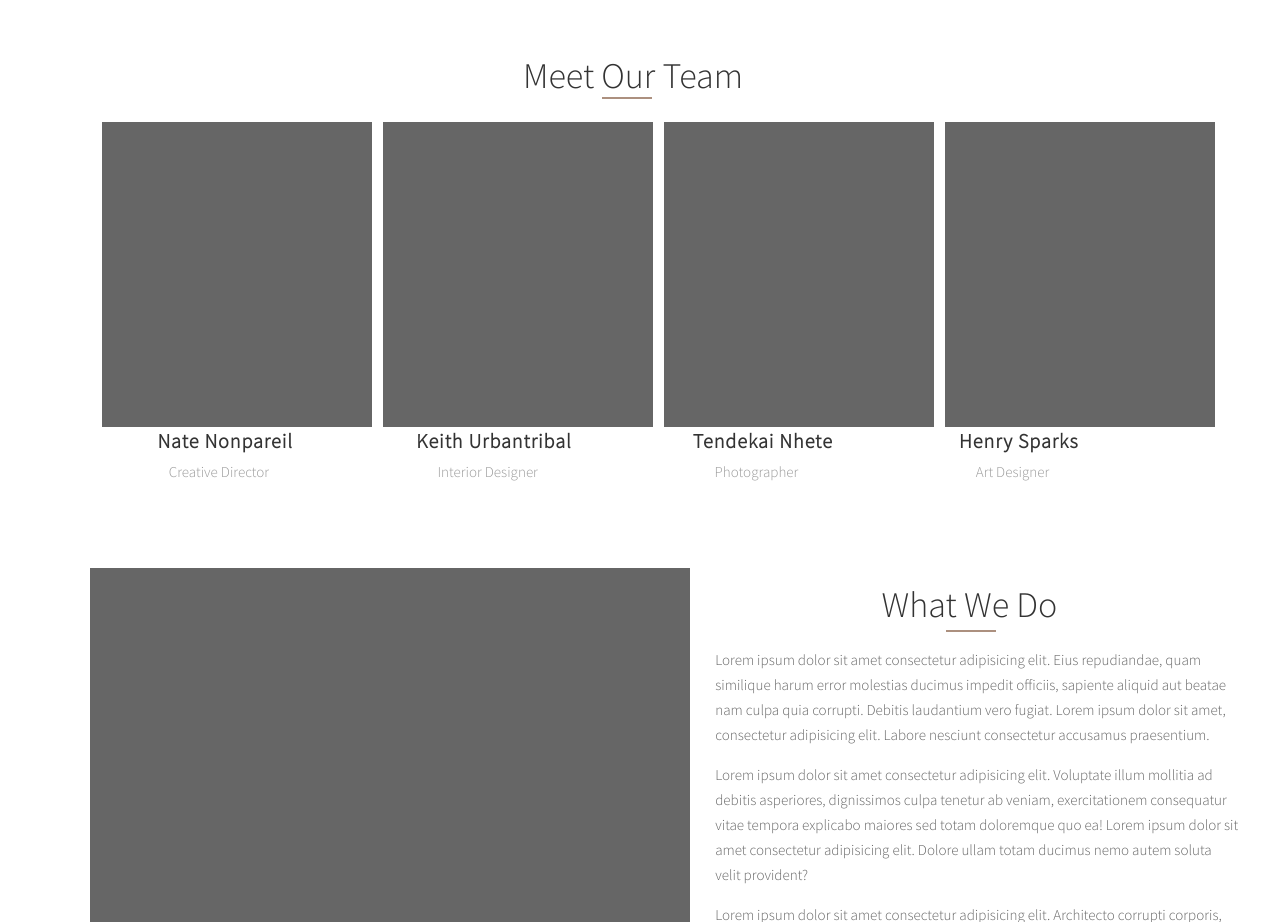
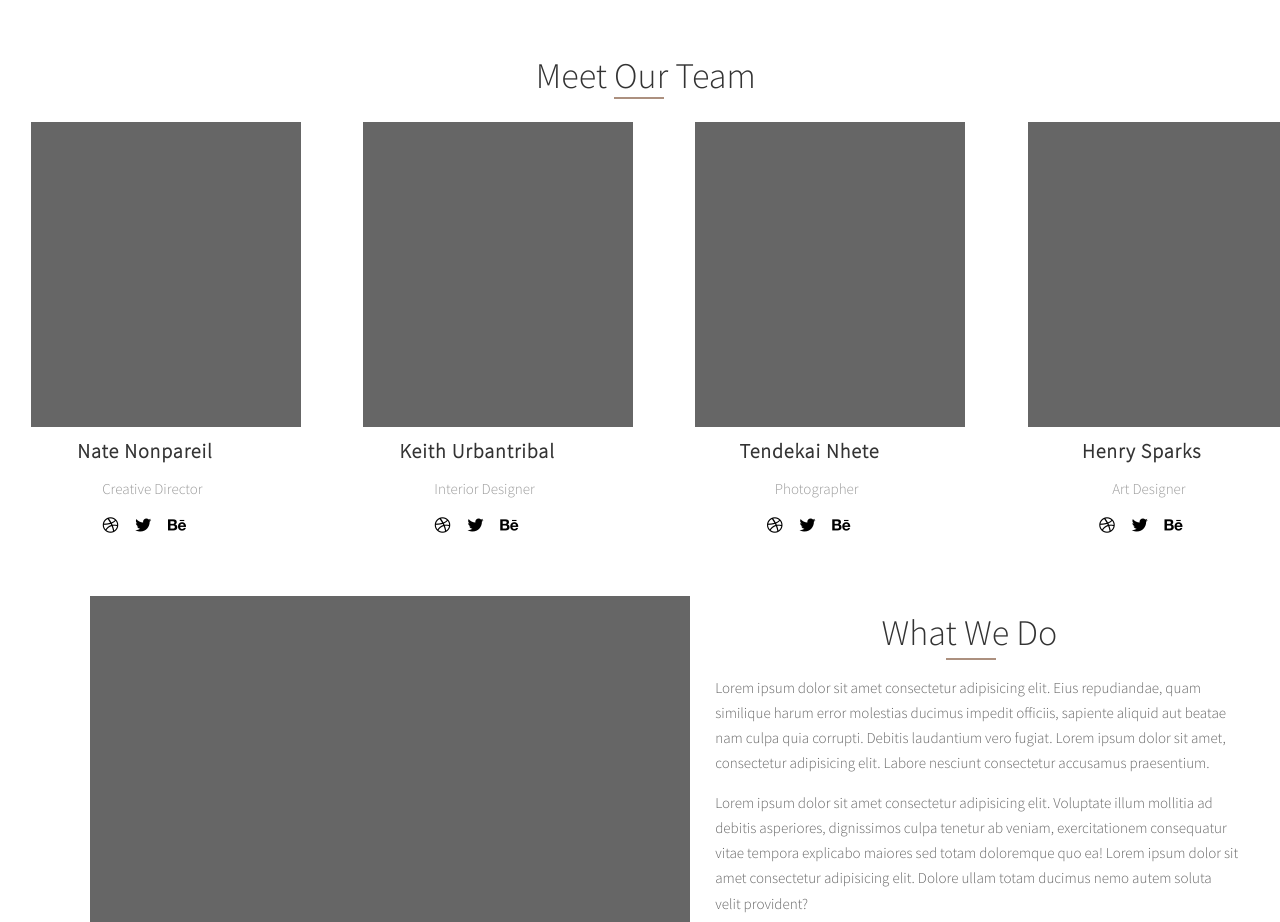
Before and after one commit to Ebraheem01/fashion, a plain HTML site: page about.html in a window 1280 px wide. Shown: the part 1160-2082 px from the top of the page. Drawn offline with Linux system fonts and the light colour scheme; a script that the page names is missing.

Commit message:
meet the team/added icons and updated grids for that section

```diff
--- a/about.html
+++ b/about.html
@@ -20,7 +20,8 @@
     <link rel="stylesheet" href="https://fontawesome.com/icons/shopping-cart?style=solid">
     <link rel="stylesheet" href="https://cdn.linearicons.com/free/1.0.0/icon-font.min.css">
     <link rel="stylesheet" href="https://cdn.linearicons.com/free/1.0.0/icon-font.min.css">
-
+    <link rel="stylesheet" href="https://fontawesome.com/icons/dribbble?style=brands">
+    <link rel="stylesheet" href="https://fontawesome.com/icons/behance?style=brands">
     <!-- end -->
 
 </head>
@@ -93,22 +94,50 @@
                         <section class="team">
                             <h1>Meet Our Team</h1>
                             <div class="borderBottom2"></div>
-
+                            <article>
                                 <div></div>
                                     <h2 class="member1">Nate Nonpareil</h2>
                                     <p class="director">Creative Director</p>
+                                    <article class="icons">
+                                        <span><i class="fab fa-dribbble"></i></span>
+                                        <span><i class="fab fa-twitter"></i></span>
+                                        <span><i class="fab fa-behance"></i></span>
+                                    </article>
+                                </article>
 
+                                <article>
                                 <div></div>
                                     <h2 class="member2">Keith Urbantribal</h2>
                                     <p class="designer">Interior Designer</p>
+                                    <article class="icons">
+                                        <span><i class="fab fa-dribbble"></i></span>
+                                        <span><i class="fab fa-twitter"></i></span>
+                                        <span><i class="fab fa-behance"></i></span>
+                                    </article>
+                                </article>
 
+                                <article>
                                 <div></div>
                                     <h2 class="member3">Tendekai Nhete</h2>
                                     <p class="photographer">Photographer</p>
+                                    <article class="icons">
+                                        <span><i class="fab fa-dribbble"></i></span>
+                                        <span><i class="fab fa-twitter"></i></span>
+                                        <span><i class="fab fa-behance"></i></span>
+                                    </article>
+                                </article>
 
+                                <article>
                                 <div></div>
                                     <h2 class="member4">Henry Sparks</h2>
                                     <p class="artDesigner">Art Designer</p>
+                                    <article class="icons">
+                                        <span><i class="fab fa-dribbble"></i></span>
+                                        <span><i class="fab fa-twitter"></i></span>
+                                        <span><i class="fab fa-behance"></i></span>
+                                    </article>
+                                </article>
+
                         </section>
 
                         <!-- what we do section -->
--- a/scss/partials/_components.scss
+++ b/scss/partials/_components.scss
@@ -51,20 +51,17 @@
   margin-left: -6.9vw;
   animation-name: arrow;
   animation-iteration-count: infinite;
-  animation-duration: 1s;
-  transition: 2s;
+  animation-duration: 1.5s;
 }
 
 @keyframes arrow {
   from {
     margin-top: 10vw;
     opacity: .1;
-    transition: 2s;
   }
   to {
     margin-top: 16vw;
     opacity: 1;
-    transition: 2s;
   }
 }
 
@@ -73,3 +70,11 @@
 .aboutIcons {
   color: #666666;
 }
+
+.icons {
+  margin: 7vw 8vw;
+
+  i {
+    padding-right: 1vw;
+  }
+}
--- a/scss/partials/_layout.scss
+++ b/scss/partials/_layout.scss
@@ -182,8 +182,7 @@
 
 .team {
     display: grid;
-    grid-template-columns: repeat(4, 1fr) ;
-    margin: 102px 8vw;
+    grid-template-columns: repeat(4, 1fr);
 }
 
 .whatWeDo {
--- a/scss/partials/_styles-extent.scss
+++ b/scss/partials/_styles-extent.scss
@@ -796,6 +796,10 @@
 
 .team {
 
+  width: 100%;
+  height: 24rem;
+  background-color: #ffffff;
+
   h1 {
     position: absolute;
     width: 242px;
@@ -810,12 +814,12 @@
     text-align: center;
     color: #333333;
     margin-top: -5.5vw;
-    margin-left: 32vw;
+    margin-left: 41vw;
   }
 
   h2 {
     position: absolute;
-    width: 156px;
+    width: 162px;
     height: 19px;
     font-family: "Source Sans Pro";
     font-size: 20px;
@@ -826,6 +830,7 @@
     letter-spacing: 1px;
     text-align: center;
     color: #333333;
+    margin: 0 5vw;
   }
 
   .borderBottom2 {
@@ -833,7 +838,7 @@
     width: 50px;
     height: 2px;
     background-color: #ac907f;
-    margin-left: 39vw;
+    margin-left: 48vw;
     margin-top: -2vw;
   }
 
@@ -841,23 +846,23 @@
     width: 270px;
     height: 305px;
     background-color: #666666;
-
+    margin: 0 auto;
   }
 
   .member1 {
-    margin: 23vw 3.5vw;
+    text-align: center;
   }
 
   .member2 {
-    margin: 23vw 24.5vw;
+    text-align: center;
   }
 
   .member3 {
-    margin: 23vw 45.5vw;
+    text-align: center;
   }
 
   .member4 {
-    margin: 23vw 65.5vw;
+    text-align: center;
   }
 
   p {
@@ -873,24 +878,8 @@
     letter-spacing: normal;
     text-align: center;
     color: #999999;
+    margin: 4vw 7.8vw;
   }
-
-  .director {
-    margin: 26.5vw 5vw;
-  }
-
-  .designer {
-    margin: 26.5vw 26vw;
-  }
-
-  .photographer {
-    margin: 26.5vw 47vw;
-  }
-
-  .artDesigner {
-    margin: 26.5vw 67vw;
-  }
-
 }
 
 // end //
```
Also changed, not shown: css/main.css, 1 other file.
